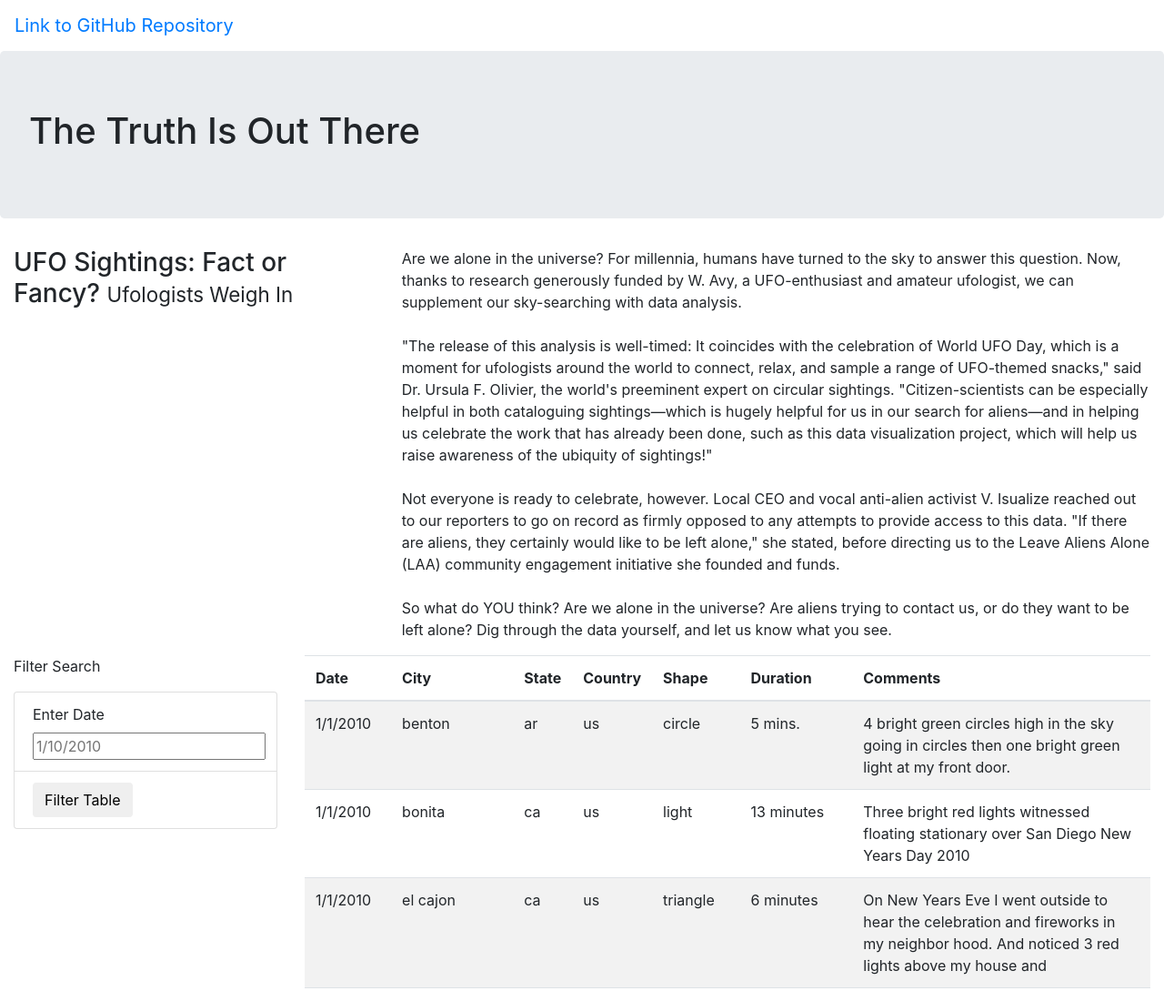
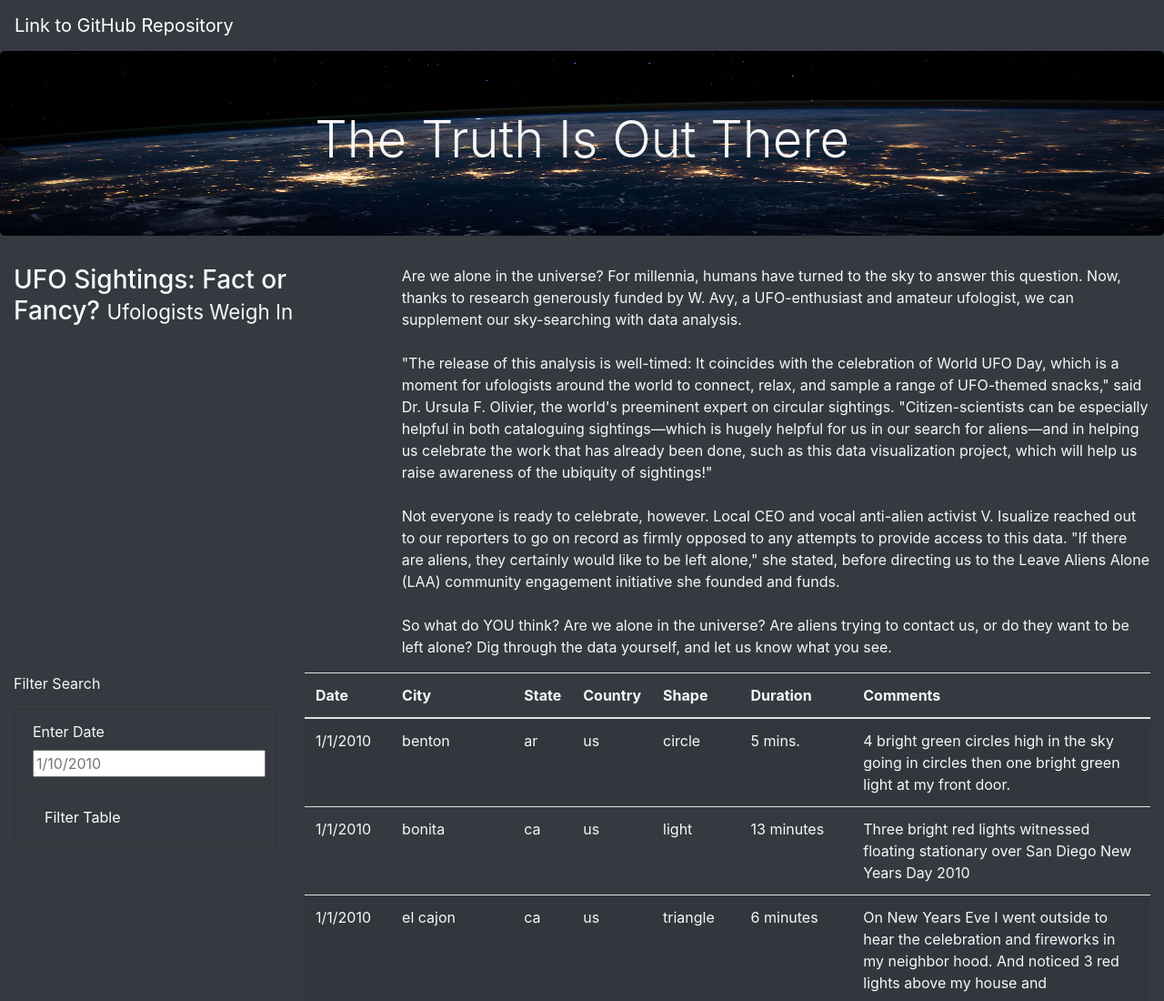
Before and after one commit to jamie-miller-rva/Demo_JavaScrip_Video_UFO, a plain HTML site: page index.html in a window 1280 px wide. Shown: the top 1100 px of the page at 91% size. Drawn offline with nearby package versions, Linux system fonts and the light colour scheme.

Commit message:
adding css

```diff
--- a/index.html
+++ b/index.html
@@ -15,18 +15,18 @@
     <link rel="stylesheet" href="./static/css/style.css">
 </head>
 
-<body>
+<body class="bg-dark">
     <!-- wrap everythin in our webpage in a wrapper -->
     <div class="wrapper">
         <!-- start of nav bar -->
-        <nav class="navbar navbar-expand-lg">
+        <nav class="navbar navbar-expand-lg navbar-dark bg-dark">
             <a class="navbar-brand" href="https://github.com/jamie-miller-rva/Demo_JavaScrip_Video_UFO">Link to GitHub
                 Repository</a>
         </nav>
 
         <!-- add jumbotron -->
         <div class="jumbotron">
-            <h1>The Truth Is Out There</h1>
+            <h1 class="display-4">The Truth Is Out There</h1>
         </div>
 
         <!-- title and paragraph -->
@@ -68,17 +68,17 @@
             <div class="row">
                 <!-- filter -->
                 <div class="col-md-3">
-                    <form>
+                    <form class="bg-dark">
                         <p>Filter Search</p>
-                        <ul class="list-group">
+                        <ul class="list-group bg-dark">
                             <!-- first list item -->
-                            <li class="list-group-item">
+                            <li class="list-group-item bg-dark">
                                 <label for="date">Enter Date</label>
                                 <input type="text" placeholder="1/10/2010" id="datetime" />
                             </li>
                             <!-- second and button list item -->
-                            <li class="list-group-item">
-                                <button id="filter-btn" type="button" class="btn btn-default">Filter Table</button>
+                            <li class="list-group-item bg-dark">
+                                <button id="filter-btn" type="button" class="btn btn-dark">Filter Table</button>
                             </li>
                         </ul>
 
--- a/static/css/style.css
+++ b/static/css/style.css
@@ -1 +1,10 @@
 /* this is my css style sheet */
+body {
+    color: #f7f7f7;
+}
+
+.jumbotron {
+    background-image: url("../images/nasa.jpg");
+    background-size: 100% 100%;
+    text-align: center;
+  }
```
